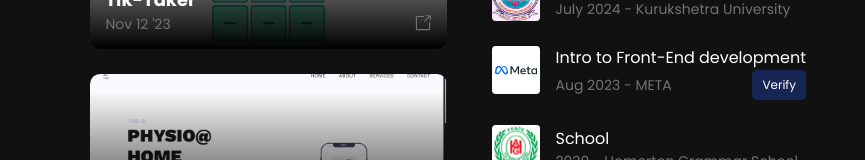
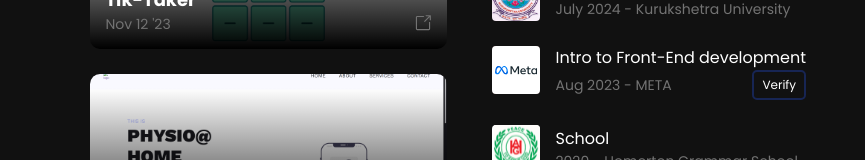
Before and after one commit to Aksaithon/Portfolio, a React (Vite) app: page / in a window 1280 px wide. In both pictures the pointer is over the link "Verify". Shown: the part 941-1101 px from the top of the page, without its empty margins (170-1035 px from the left). Built offline with nearby package versions, Linux system fonts and the light colour scheme.

Commit message:
enhance verify btn

```diff
--- a/src/HomePgCOmponents/Bg_experience.module.css
+++ b/src/HomePgCOmponents/Bg_experience.module.css
@@ -58,9 +58,14 @@
 }
 
 .verifyBtn:hover {
-  background-color: #172554;
+  cursor: pointer;
+  /* background-color: #172554; */
   color: #fff;
   border-radius: 5px;
   transition: background-color 1s;
   transition: border-radius 0.3s;
 }
+
+.verifyBtn:active{
+  border-radius: 15px;
+}
```
